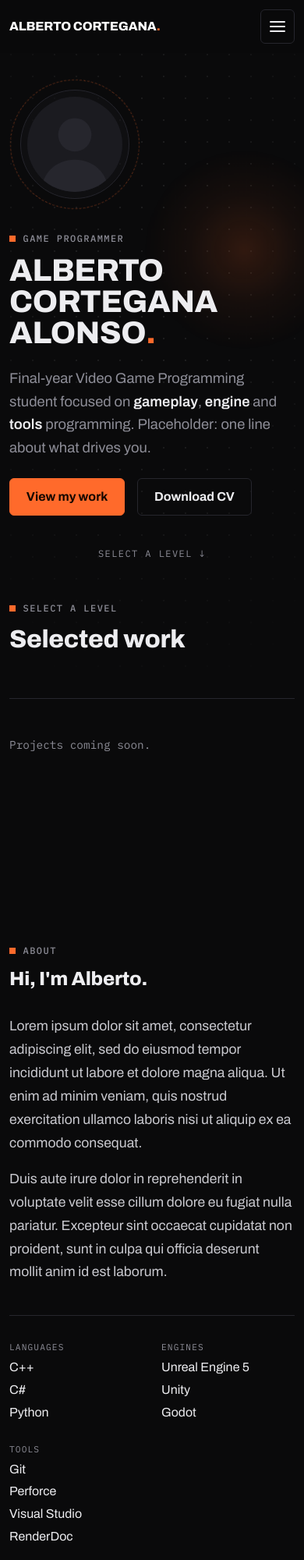
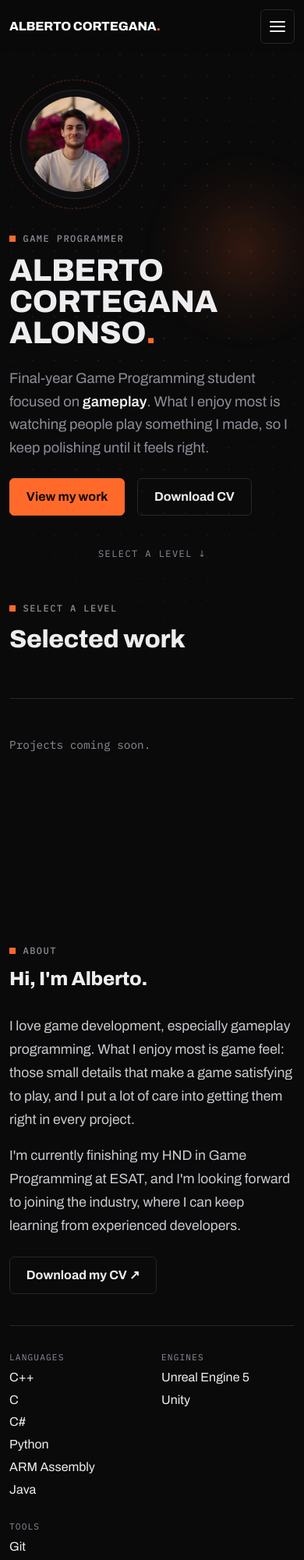
Before and after one commit to Yingadi/albertocorteganaalonso, a plain HTML site: page index.html in a window 390 px wide. Shown: the top 2000 px of the page at 78% size. Drawn offline with nearby package versions, Linux system fonts and the light colour scheme.

Commit message:
profile + hero + bio

```diff
--- a/css/style.css
+++ b/css/style.css
@@ -707,13 +707,14 @@ header[id] {
    ========================================================================== */
 .contact-email {
   display: inline-block;
-  font-size: clamp(1.5rem, 5vw, 3.5rem);
+  font-size: clamp(1.25rem, 4.2vw, 2.75rem);
   font-weight: 800;
   font-stretch: 125%;
   color: var(--c-text);
   text-decoration: none;
   border-bottom: 3px solid var(--c-accent);
-  word-break: break-all;
+  /* On narrow screens it wraps at the <wbr> after the "@"; it only breaks inside a word if it really can't fit */
+  overflow-wrap: anywhere;
 }
 
 .contact-email:hover {
--- a/index.html
+++ b/index.html
@@ -4,7 +4,7 @@
   <meta charset="utf-8">
   <meta name="viewport" content="width=device-width, initial-scale=1">
   <title>Alberto Cortegana Alonso | Game Programmer</title>
-  <meta name="description" content="Portfolio of Alberto Cortegana Alonso, game programmer and final-year Video Game Programming student.">
+  <meta name="description" content="Portfolio of Alberto Cortegana Alonso, a game programmer finishing an HND in Game Programming at ESAT.">
 
   <!-- Favicon: SVG for modern browsers, PNG fallback, and the iOS home screen icon -->
   <link rel="icon" href="assets/favicon.svg" type="image/svg+xml">
@@ -42,7 +42,7 @@
             <li class="nav-item"><a class="nav-link" href="#work">Work</a></li>
             <li class="nav-item"><a class="nav-link" href="#about">About</a></li>
             <li class="nav-item"><a class="nav-link" href="#contact">Contact</a></li>
-            <li class="nav-item"><a class="btn btn-ghost" href="assets/cv.pdf" target="_blank" rel="noopener">CV</a></li>
+            <li class="nav-item"><a class="btn btn-ghost" href="assets/Alberto-Cortegana-Alonso-CV.pdf" target="_blank" rel="noopener">CV</a></li>
           </ul>
         </div>
       </div>
@@ -66,18 +66,17 @@
             <span>Alonso<span class="accent">.</span></span>
           </h1>
           <p class="hero-intro">
-            Final-year Video Game Programming student focused on
-            <strong>gameplay</strong>, <strong>engine</strong> and <strong>tools</strong> programming.
-            Placeholder: one line about what drives you.
+            Final-year Game Programming student focused on <strong>gameplay</strong>.
+            What I enjoy most is watching people play something I made, so I keep polishing until it feels right.
           </p>
           <div class="d-flex flex-wrap gap-3">
             <a href="#work" class="btn btn-accent">View my work</a>
-            <a href="assets/cv.pdf" class="btn btn-ghost" target="_blank" rel="noopener">Download CV</a>
+            <a href="assets/Alberto-Cortegana-Alonso-CV.pdf" class="btn btn-ghost" target="_blank" rel="noopener">Download CV</a>
           </div>
         </div>
         <div class="col-lg-4 order-first order-lg-last text-lg-center">
           <div class="hero-photo">
-            <img src="assets/img/profile.svg" alt="Photo of Alberto Cortegana Alonso">
+            <img src="assets/img/profile.jpg" alt="Photo of Alberto Cortegana Alonso" width="640" height="640">
           </div>
         </div>
       </div>
@@ -111,28 +110,28 @@
         </div>
         <div class="col-lg-8 about-text">
           <p>
-            Lorem ipsum dolor sit amet, consectetur adipiscing elit, sed do eiusmod tempor incididunt
-            ut labore et dolore magna aliqua. Ut enim ad minim veniam, quis nostrud exercitation
-            ullamco laboris nisi ut aliquip ex ea commodo consequat.
+            I love game development, especially gameplay programming. What I enjoy most is game feel:
+            those small details that make a game satisfying to play, and I put a lot of care into
+            getting them right in every project.
           </p>
           <p>
-            Duis aute irure dolor in reprehenderit in voluptate velit esse cillum dolore eu fugiat
-            nulla pariatur. Excepteur sint occaecat cupidatat non proident, sunt in culpa qui officia
-            deserunt mollit anim id est laborum.
+            I'm currently finishing my HND in Game Programming at ESAT, and I'm looking forward
+            to joining the industry, where I can keep learning from experienced developers.
           </p>
+          <a href="assets/Alberto-Cortegana-Alonso-CV.pdf" class="btn btn-ghost mt-2" target="_blank" rel="noopener">Download my CV ↗</a>
 
           <dl class="skills">
             <div>
               <dt>Languages</dt>
-              <dd>C++<br>C#<br>Python</dd>
+              <dd>C++<br>C<br>C#<br>Python<br>ARM Assembly<br>Java</dd>
             </div>
             <div>
               <dt>Engines</dt>
-              <dd>Unreal Engine 5<br>Unity<br>Godot</dd>
+              <dd>Unreal Engine 5<br>Unity</dd>
             </div>
             <div>
               <dt>Tools</dt>
-              <dd>Git<br>Perforce<br>Visual Studio<br>RenderDoc</dd>
+              <dd>Git<br>Perforce<br>Visual Studio<br>JetBrains Rider</dd>
             </div>
           </dl>
         </div>
@@ -145,7 +144,7 @@
     <div class="container">
       <p class="label">Contact</p>
       <h2 class="mb-4">Let's make games.</h2>
-      <a href="mailto:contact@albertocortegana.com" class="contact-email">contact@albertocortegana.com</a>
+      <a href="mailto:contact@albertocortegana.com" class="contact-email">contact@<wbr>albertocortegana.com</a>
       <div class="social-links d-flex flex-wrap gap-4 mt-5">
         <a href="https://github.com/corteganaal" target="_blank" rel="noopener">GitHub ↗</a>
         <a href="https://www.linkedin.com/in/alberto-cortegana-alonso-247276210/" target="_blank" rel="noopener">LinkedIn ↗</a>
```
Also changed, not shown: projects/_template.html (+3 -1 lines), assets/img/profile.jpg (added), assets/img/profile.svg (deleted), 1 other file.
